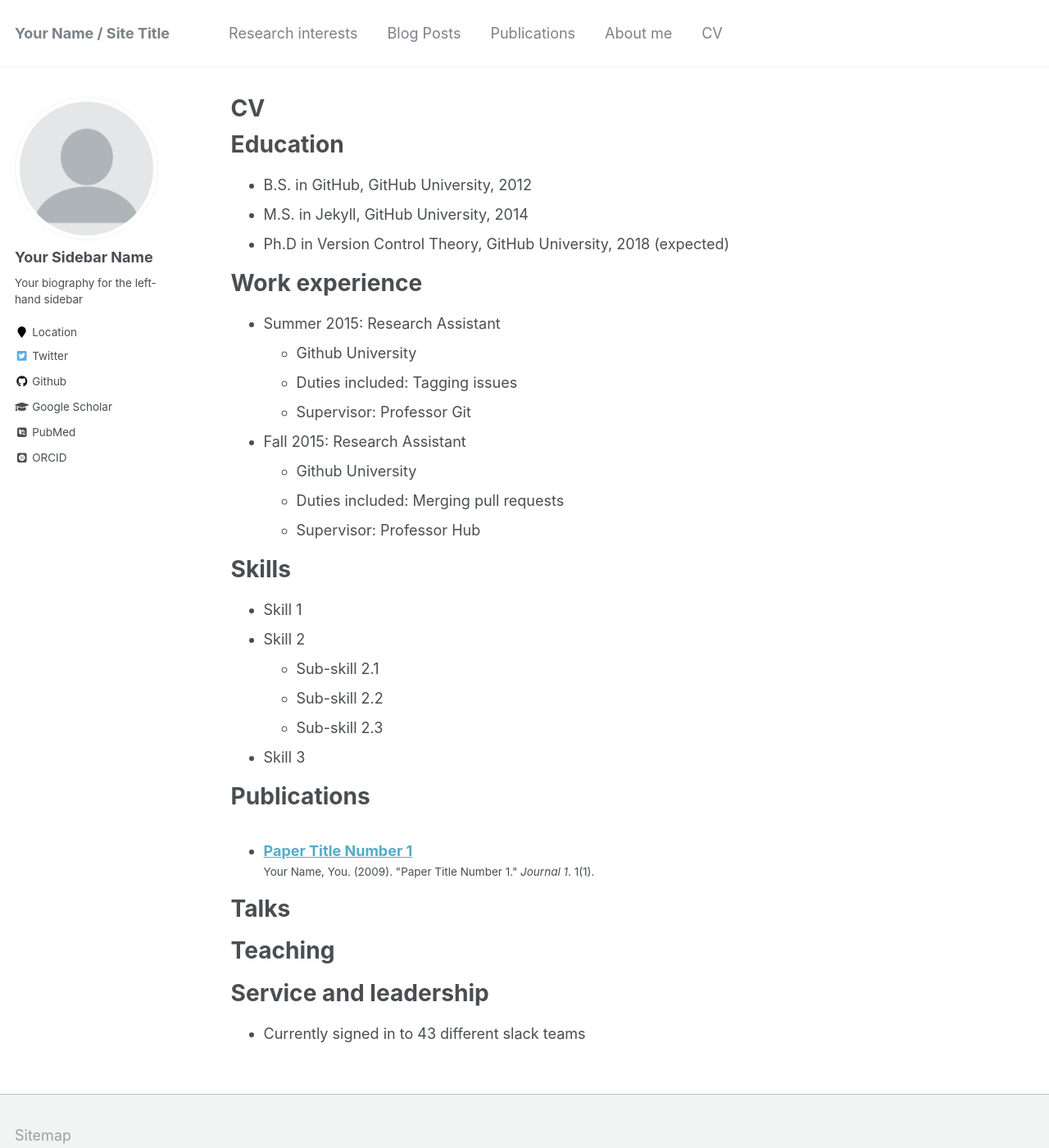
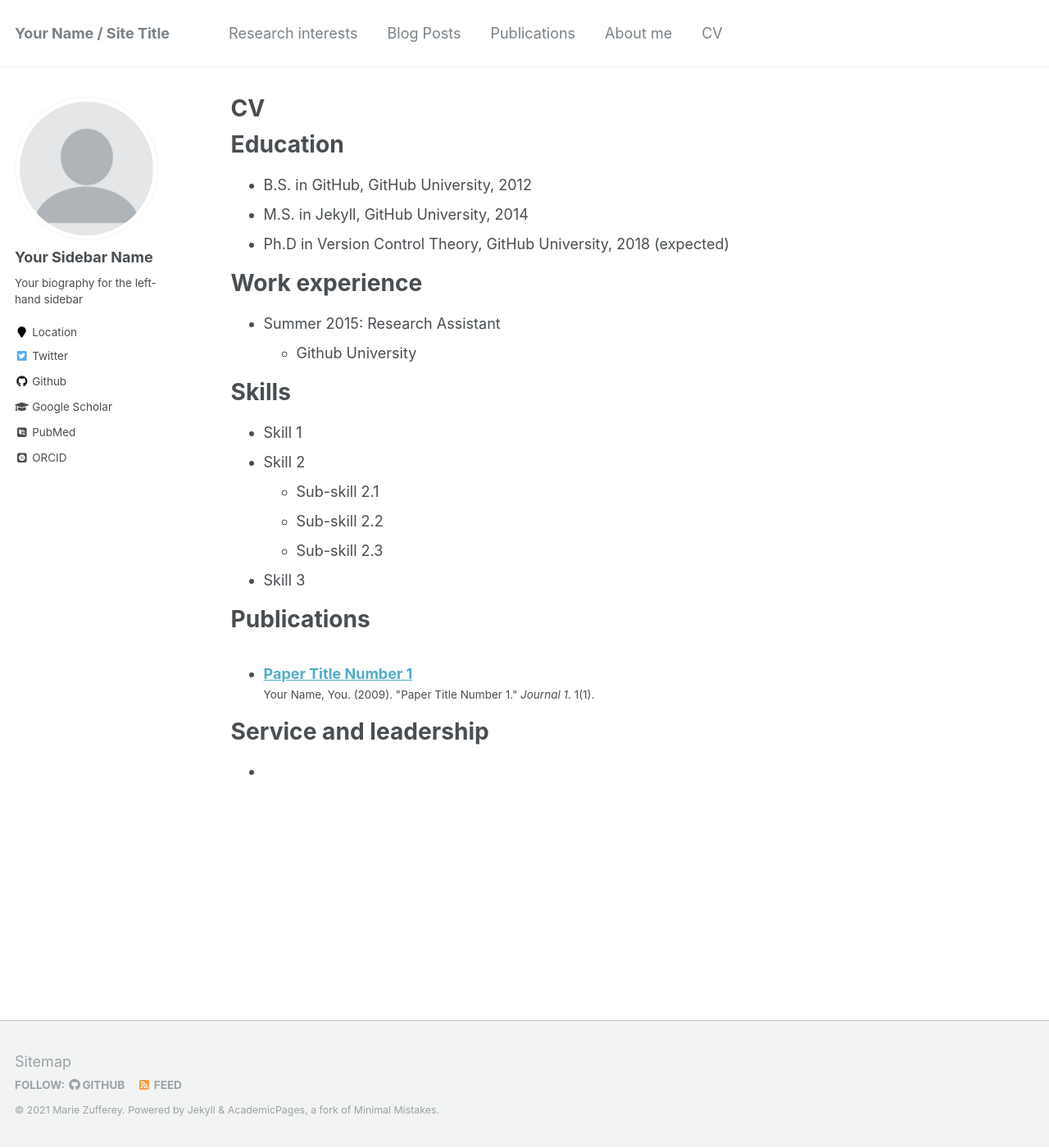
Before and after one commit to mzufferey/mzufferey.github.io, a Jekyll site: the page built from _pages/cv.md, in a window 1280 px wide and 1400 px high. Shown: the whole window at 82% size. Built offline with Jekyll 4.4.1, drawn with Linux system fonts in a browser that asks for light colours; some web fonts are replaced.

Commit message:
123456789

```diff
--- a/_pages/cv.md
+++ b/_pages/cv.md
@@ -19,13 +19,8 @@ Work experience
 ======
 * Summer 2015: Research Assistant
   * Github University
-  * Duties included: Tagging issues
-  * Supervisor: Professor Git
 
-* Fall 2015: Research Assistant
-  * Github University
-  * Duties included: Merging pull requests
-  * Supervisor: Professor Hub
+
 
 Skills
 ======
@@ -42,18 +37,11 @@ Publications
     {% include archive-single-cv.html %}
   {% endfor %}</ul>
 
-Talks
-======
-  <ul>{% for post in site.talks %}
-    {% include archive-single-talk-cv.html %}
-  {% endfor %}</ul>
 
-Teaching
-======
-  <ul>{% for post in site.teaching %}
-    {% include archive-single-cv.html %}
-  {% endfor %}</ul>
+
+
+
 
 Service and leadership
 ======
-* Currently signed in to 43 different slack teams
+*
```
Also changed, not shown: _pages/about_me.md (+1 -0 lines).
